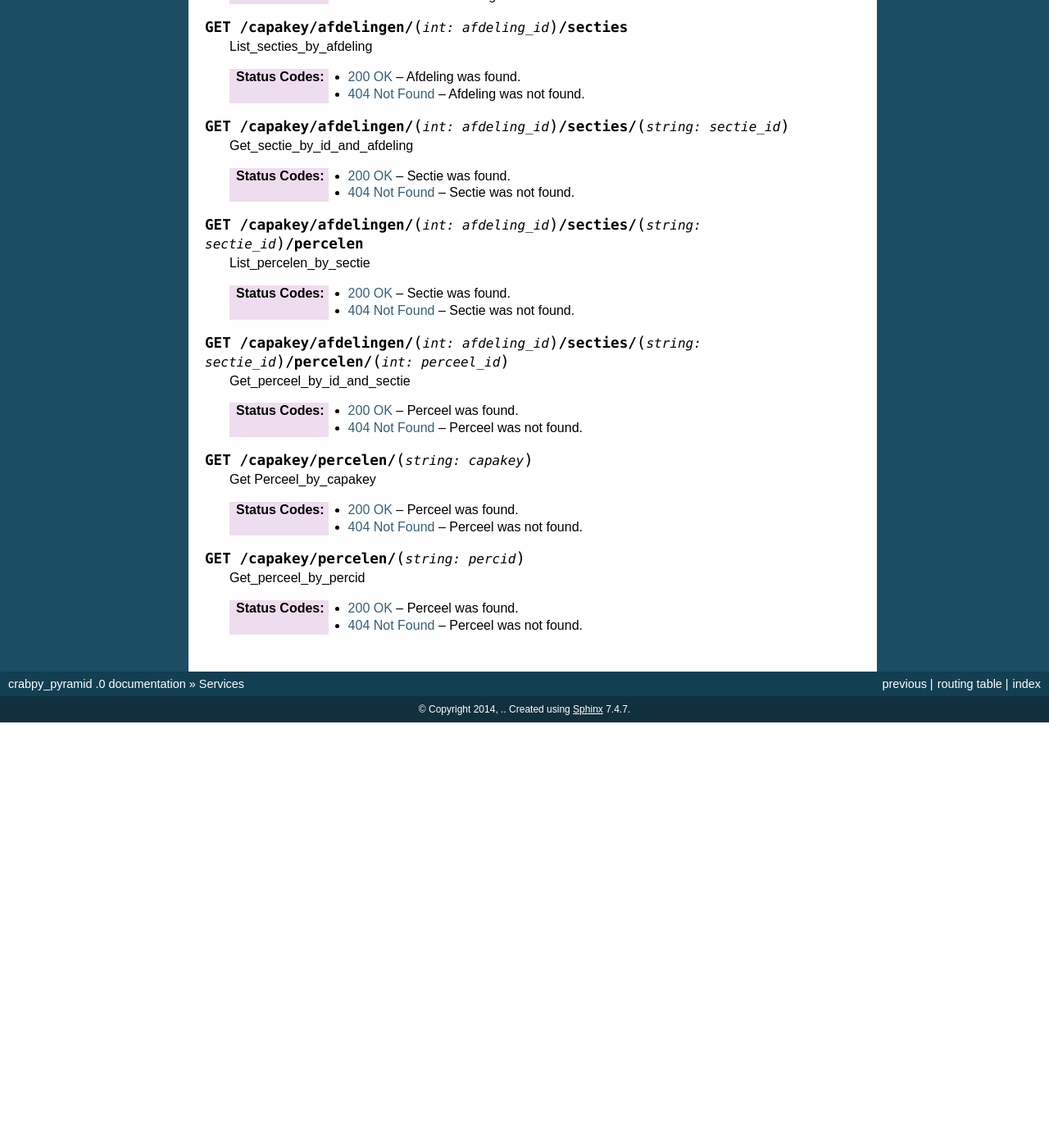
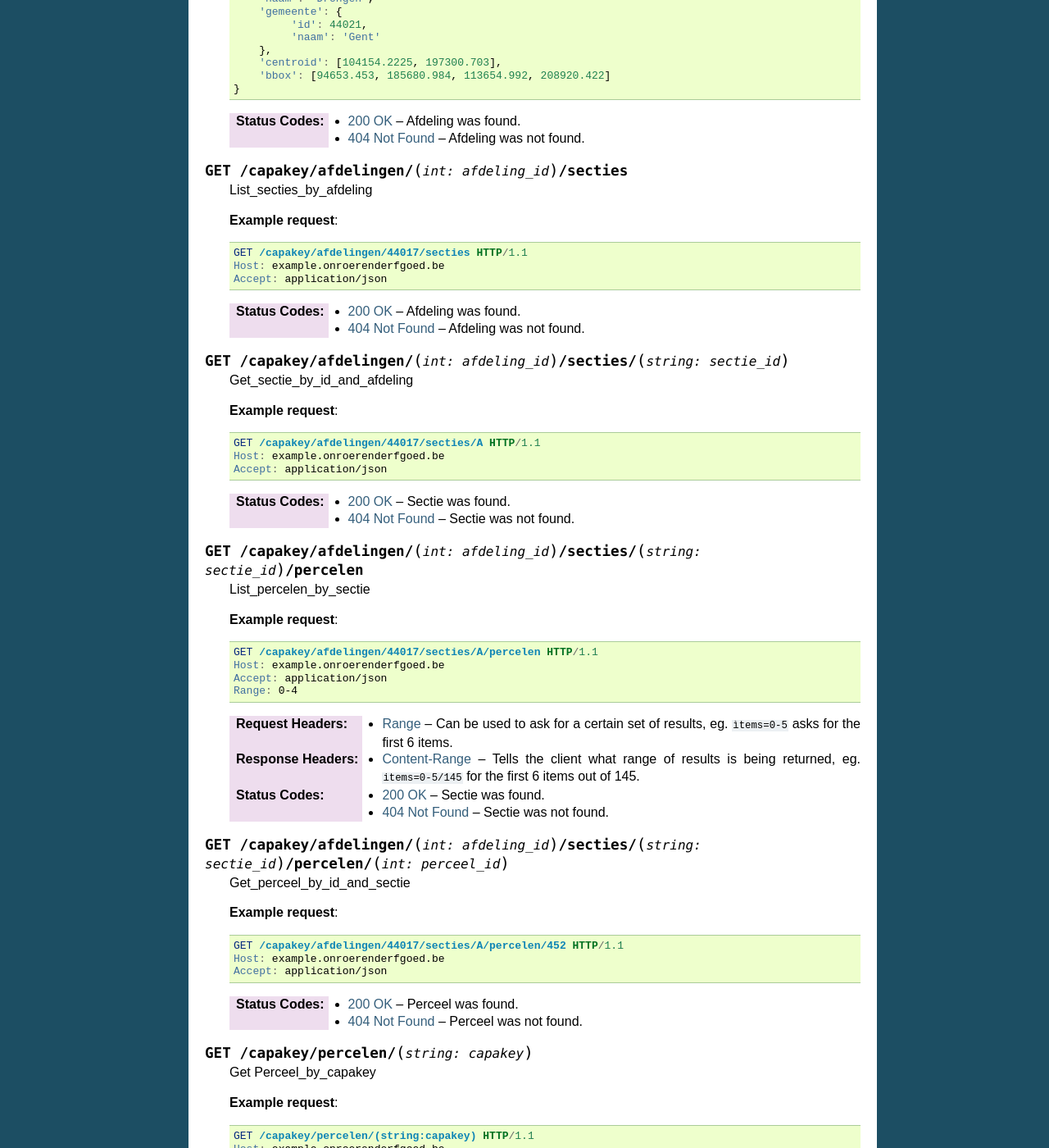
Before and after one commit to OnroerendErfgoed/crabpy_pyramid, a Sphinx documentation site: the page built from docs/source/services.rst, in a window 1280 px wide and 1400 px high, scrolled down 3154 px. Shown: the whole window at 82% size. Built offline with Sphinx 7.4.7, drawn with Linux system fonts in a browser that asks for light colours; before the commit the page ends 4035 px from its top, so only the background shows below that; some of the changed text lies outside the part shown.

Commit message:
Added some more service documentation.

```diff
--- a/docs/source/services.rst
+++ b/docs/source/services.rst
@@ -125,6 +125,10 @@ Capakey
        ]
 
 
+    :reqheader Range: Can be used to ask for a certain set of results,
+        eg. ``ìtems=0-24`` asks for the first 25 items.
+    :resheader Content-Range: Tells the client what range of results is
+        being returned, eg. ``items=0-9/30`` for the first 10 items out of 30.
     :statuscode 200: Gemeente was found.
     :statuscode 404: Gemeente was not found.
 
@@ -167,6 +171,10 @@ Capakey
         }
        ]
 
+    :reqheader Range: Can be used to ask for a certain set of results,
+        eg. ``ìtems=0-24`` asks for the first 25 items.
+    :resheader Content-Range: Tells the client what range of results is
+        being returned, eg. ``items=0-99/1433`` for the first 100 items out of 1433.
     :statuscode 200: Afdelingen were found.
 
 .. http:get:: /capakey/afdelingen/(int:afdeling_id)
@@ -206,12 +214,28 @@ Capakey
 
     List_secties_by_afdeling
 
+    **Example request**:
+
+    .. sourcecode:: http
+
+       GET /capakey/afdelingen/44017/secties HTTP/1.1
+       Host: example.onroerenderfgoed.be
+       Accept: application/json
+
     :statuscode 200: Afdeling was found.
     :statuscode 404: Afdeling was not found.
 
 .. http:get:: /capakey/afdelingen/(int:afdeling_id)/secties/(string:sectie_id)
 
     Get_sectie_by_id_and_afdeling
+
+    **Example request**:
+
+    .. sourcecode:: http
+
+       GET /capakey/afdelingen/44017/secties/A HTTP/1.1
+       Host: example.onroerenderfgoed.be
+       Accept: application/json
 
     :statuscode 200: Sectie was found.
     :statuscode 404: Sectie was not found.
@@ -220,12 +244,33 @@ Capakey
 
     List_percelen_by_sectie
 
+    **Example request**:
+
+    .. sourcecode:: http
+
+       GET /capakey/afdelingen/44017/secties/A/percelen HTTP/1.1
+       Host: example.onroerenderfgoed.be
+       Accept: application/json
+       Range: 0-4
+
+    :reqheader Range: Can be used to ask for a certain set of results,
+        eg. ``ìtems=0-5`` asks for the first 6 items.
+    :resheader Content-Range: Tells the client what range of results is
+        being returned, eg. ``items=0-5/145`` for the first 6 items out of 145.
     :statuscode 200: Sectie was found.
     :statuscode 404: Sectie was not found.
 
 .. http:get:: /capakey/afdelingen/(int:afdeling_id)/secties/(string:sectie_id)/percelen/(int:perceel_id)
 
     Get_perceel_by_id_and_sectie
+
+    **Example request**:
+
+    .. sourcecode:: http
+
+       GET /capakey/afdelingen/44017/secties/A/percelen/452 HTTP/1.1
+       Host: example.onroerenderfgoed.be
+       Accept: application/json
 
     :statuscode 200: Perceel was found.
     :statuscode 404: Perceel was not found.
@@ -234,6 +279,14 @@ Capakey
 
     Get Perceel_by_capakey
 
+    **Example request**:
+
+    .. sourcecode:: http
+
+       GET /capakey/percelen/(string:capakey) HTTP/1.1
+       Host: example.onroerenderfgoed.be
+       Accept: application/json
+
     :statuscode 200: Perceel was found.
     :statuscode 404: Perceel was not found.
 
@@ -241,5 +294,13 @@ Capakey
 
     Get_perceel_by_percid
 
+    **Example request**:
+
+    .. sourcecode:: http
+
+       GET /capakey/percelen/(string:percid) HTTP/1.1
+       Host: example.onroerenderfgoed.be
+       Accept: application/json
+
     :statuscode 200: Perceel was found.
     :statuscode 404: Perceel was not found.
```
